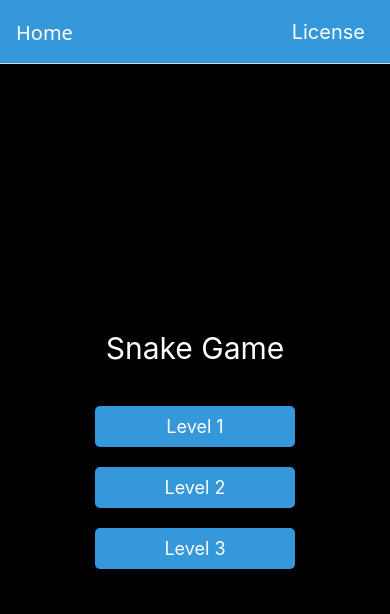
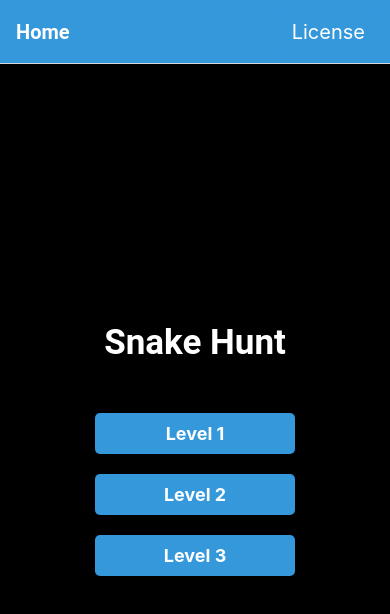
Before and after one commit to dondanu/Mobile_Snake_Hunt_With_RN, a React Native app in the folder SnakeGame/: screen / in a window 390 px wide. Shown: the top 614 px of the page. Built offline with nearby package versions, Linux system fonts and the light colour scheme.

Commit message:
Propeties of App.js

```diff
--- a/SnakeGame/App.js
+++ b/SnakeGame/App.js
@@ -1,5 +1,5 @@
 import React from 'react';
-import { View, Text, TouchableOpacity, StyleSheet } from 'react-native';
+import { View, Text, TouchableOpacity, StyleSheet, Animated } from 'react-native';
 import { NavigationContainer } from '@react-navigation/native';
 import { createStackNavigator } from '@react-navigation/stack';
 
@@ -13,21 +13,46 @@ import Contact from './Contact'; // Make sure the path is correct
 const Stack = createStackNavigator();
 
 const Home = ({ navigation }) => {
+  const scaleValue = new Animated.Value(1);
+
+  const onPressButton = (screen) => {
+    Animated.sequence([
+      Animated.spring(scaleValue, { toValue: 0.9, useNativeDriver: true }),
+      Animated.spring(scaleValue, { toValue: 1, useNativeDriver: true })
+    ]).start(() => navigation.navigate(screen));
+  };
+
   return (
     <View style={styles.container}>
-      <Text style={styles.title}>Snake Game</Text>
-      <TouchableOpacity style={styles.button} onPress={() => navigation.navigate('Small')}>
+      <Text style={styles.title}>Snake Hunt</Text>
+      <Animated.View style={{ transform: [{ scale: scaleValue }] }}>
+        <TouchableOpacity
+          style={styles.button}
+          onPress={() => onPressButton('Small')}
+        >
           <Text style={styles.buttonText}>Level 1</Text>
         </TouchableOpacity>
-      <TouchableOpacity style={styles.button} onPress={() => navigation.navigate('Medium')}>
+      </Animated.View>
+      <Animated.View style={{ transform: [{ scale: scaleValue }] }}>
+        <TouchableOpacity
+          style={styles.button}
+          onPress={() => onPressButton('Medium')}
+        >
           <Text style={styles.buttonText}>Level 2</Text>
         </TouchableOpacity>
-      <TouchableOpacity style={styles.button} onPress={() => navigation.navigate('Hard')}>
+      </Animated.View>
+      <Animated.View style={{ transform: [{ scale: scaleValue }] }}>
+        <TouchableOpacity
+          style={styles.button}
+          onPress={() => onPressButton('Hard')}
+        >
           <Text style={styles.buttonText}>Level 3</Text>
         </TouchableOpacity>
+      </Animated.View>
     </View>
   );
 };
+
 
 const App = () => {
   return (
@@ -45,6 +70,8 @@ const App = () => {
         headerTitleStyle: {
           color: 'white', // Set the color of the title in the header
           fontSize: 20,
+          fontWeight: 'bold',
+              fontFamily: 'Roboto', // Optional: Custom font
         },
         headerRight: () => (
           <TouchableOpacity style={styles.licenseButton} onPress={() => navigation.navigate('License')}>
@@ -75,8 +102,10 @@ const styles = StyleSheet.create({
   },
   title: {
     color: 'white',
-    fontSize: 30,
-    marginBottom: 30,
+    fontSize: 35,
+    fontWeight: 'bold',
+    marginBottom: 40,
+    fontFamily: 'Roboto', // Optional: Custom font
   },
   button: {
     backgroundColor: '#3498db', // Default button color
@@ -88,15 +117,17 @@ const styles = StyleSheet.create({
   },
   homeButton: {
     backgroundColor: '#2ecc71', // Only Home button is green
-    padding: 10,
-    margin: 10,
-    borderRadius: 5,
-    width: 200,
+    padding: 15,
+    margin: 12,
+    borderRadius: 10,
+    width: 250,
     alignItems: 'center',
+    elevation: 5, // Adds a subtle shadow effect
   },
   buttonText: {
     color: 'white',
     fontSize: 18,
+    fontWeight: 'bold'
   },
 
   buttonText2: {
```
Lines whose indentation alone changed are shown as unchanged.
